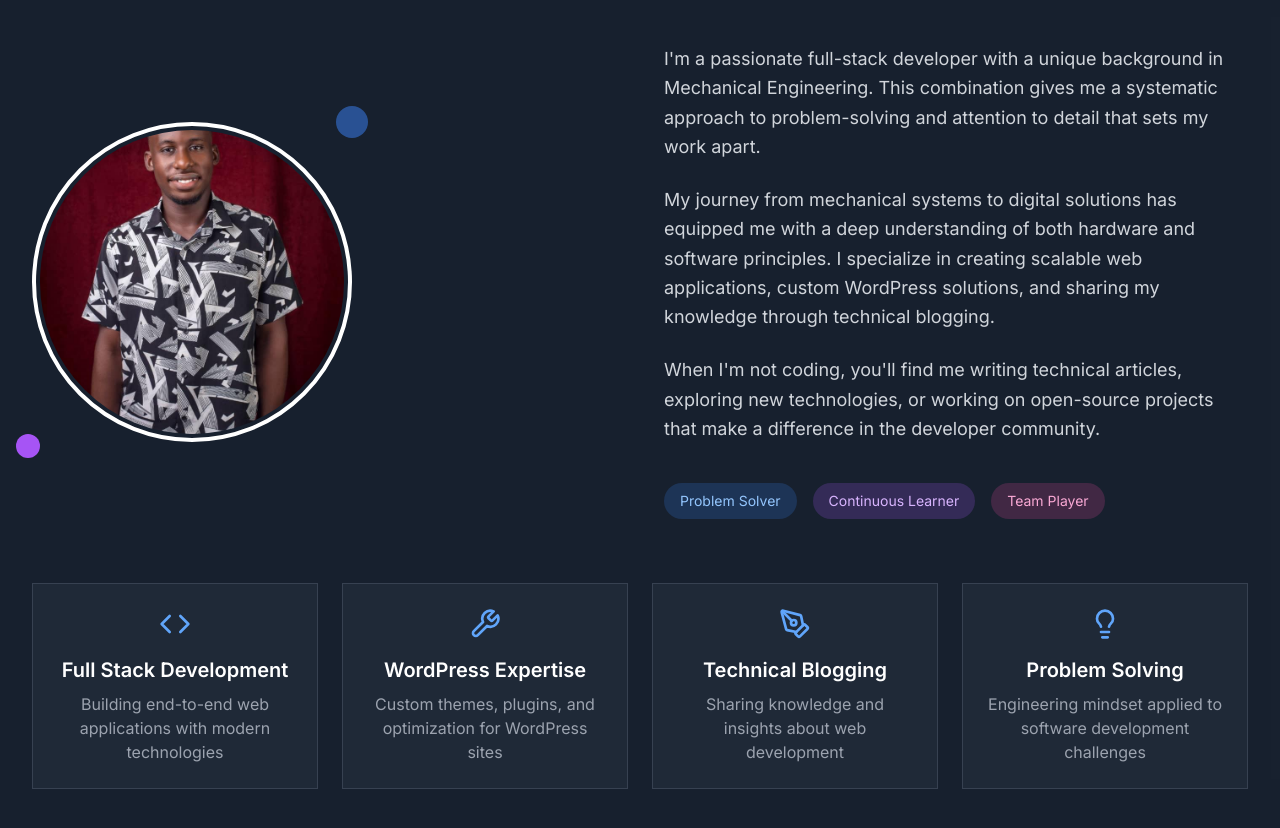
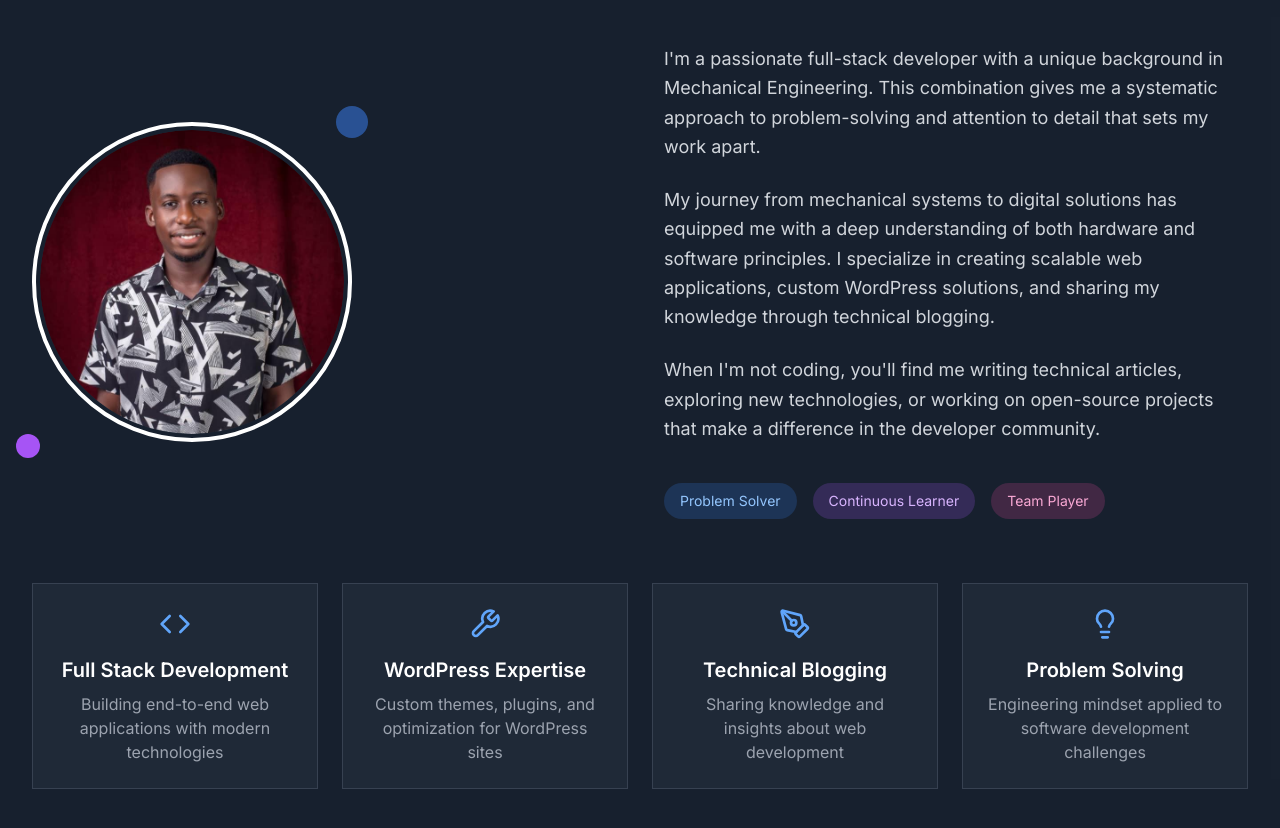
Before and after one commit to Stephenpop/anyaibe_ebuka, a Next.js app: page / in a window 1280 px wide. Shown: the part 1000-1828 px from the top of the page. Built offline with nearby package versions, Linux system fonts and the light colour scheme; what path would draw is missing.

Commit message:
About.tsx

```diff
--- a/app/components/About.tsx
+++ b/app/components/About.tsx
@@ -45,7 +45,7 @@ export default function About() {
               <div className="w-80 h-80 rounded-full overflow-hidden border-4 border-gradient-to-r from-blue-500 to-purple-600 p-1">
                 <div className="w-full h-full rounded-full overflow-hidden bg-gray-800">
                   <img
-                    src="/profiles.jpg"
+                    src="/profile.png"
                     alt="Anyaibe Ebuka Stephen"
                     className="w-full h-full object-cover"
                     onError={(e) => {
```
